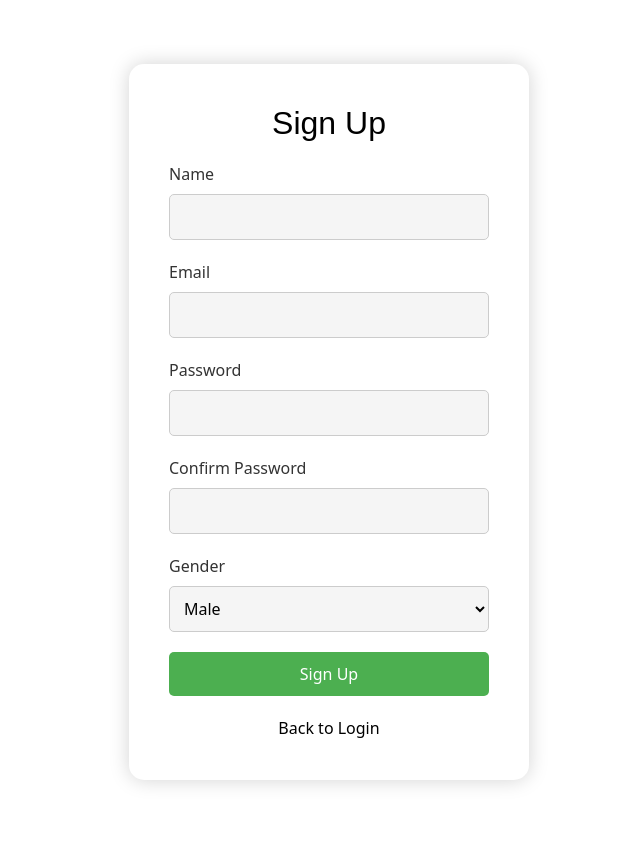
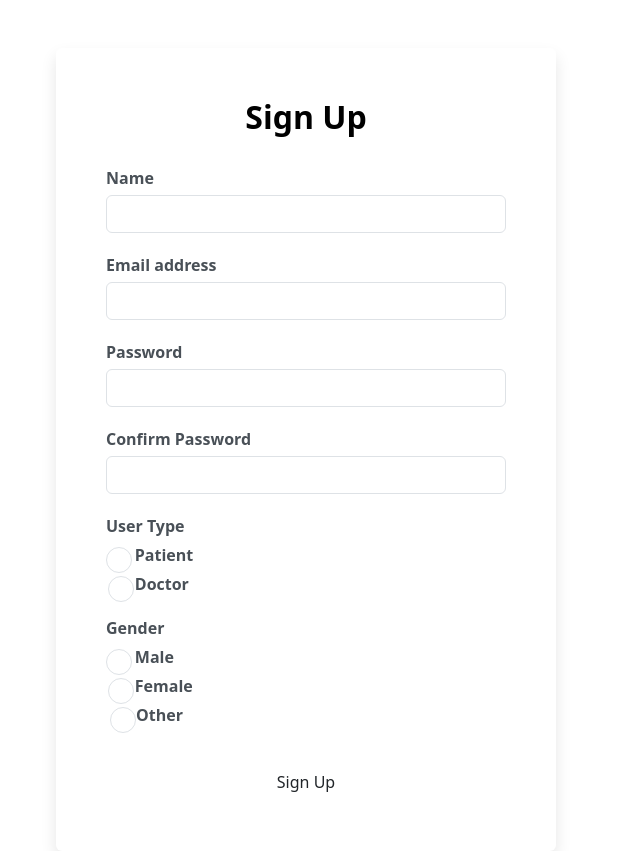
Before and after one commit to KhawajaZubair/hh-frontend, a React (Create React App) app: page /signup in a window 1280 px wide. Shown: the whole page, without its empty margins (311-951 px from the left). Built offline with nearby package versions, Linux system fonts and the light colour scheme.

Commit message:
change in signup form
change in signup form

```diff
--- a/package.json
+++ b/package.json
@@ -9,6 +9,7 @@
     "@testing-library/jest-dom": "^5.17.0",
     "@testing-library/react": "^13.4.0",
     "@testing-library/user-event": "^13.5.0",
+    "axios": "^1.7.2",
     "bootstrap": "^5.3.3",
     "react": "^18.2.0",
     "react-bootstrap": "^2.10.2",
--- a/src/Style/signup.css
+++ b/src/Style/signup.css
@@ -1,71 +1,84 @@
-.form {
- max-width: 400px;
-  margin: 5% auto;
-background-color: #ffffff;
-  border-radius: 15px;
-  box-shadow: 0px 0px 20px rgba(0, 0, 0, 0.176);
-  padding: 40px;
-  position: relative;
-  overflow: hidden;
+.signup-card {
+  box-shadow: 0 8px 16px rgba(0, 0, 0, 0.1);
+  border-radius: 10px;
+  background-color: #ffffff;
+  border: none;
+  width: 100%;
+  max-width: 500px;
+  padding: 30px;
 }
 
-.form h2 {
-  text-align: center;
-  margin-bottom: 20px;
-  color: #000000;
+.signup-card-body {
+  padding: 2rem;
 }
 
-.form-group {
-  margin-bottom: 20px;
+.signup-card-title {
+  margin-bottom: 30px;
+  font-weight: bold;
+  font-size: 2rem;
+  color: #000000;
+  text-align: center;
 }
 
-label {
-  display: block;
-  margin-bottom: 8px;
-  color: #333;
-}
-
-input,
-select {
-  width: 100%;
-  padding: 10px;
-  border-radius: 5px;
-  border: 1px solid #ccc;
-  background-color: #f5f5f5;
-}
-
-small {
-  color: #f44336;
-  margin-top: 5px;
+.signup-form-group label {
+  font-weight: bold;
+  color: #495057;
+  margin-bottom: 5px;
   display: block;
 }
 
-button[type="submit"] {
-  width: 100%;
-  padding: 10px;
+.signup-form-control {
+  border-radius: 5px;
+  border: 1px solid #ced4da;
+  padding: 0.75rem 1rem;
+  font-size: 1rem;
+  margin-bottom: 1rem;
+  background: #f8f9fa;
+  transition: all 0.3s;
+}
+
+.signup-form-control:focus {
+  border-color: #007bff;
+  box-shadow: 0 0 5px rgba(0, 123, 255, 0.5);
+  background: #ffffff;
+}
+
+.signup-form-check-label {
+  font-weight: normal;
+  color: #495057;
+  margin-left: 0.3rem;
+}
+
+.signup-form-check-input:checked ~ .signup-form-check-label {
+  font-weight: bold;
+  color: #007bff;
+}
+
+.signup-btn {
+  background-color: #4caf50;
   border: none;
   border-radius: 5px;
-  background-color: #4caf50;
-  color: white;
+  padding: 0.75rem 1.5rem;
+  font-size: 1.25rem;
+  font-weight: bold;
+  color: #ffffff;
   cursor: pointer;
-  transition: background-color 0.3s ease;
+  transition: background-color 0.3s ease-in-out, transform 0.3s ease-in-out;
+  width: 100%;
+  margin-top: 1rem;
 }
 
-button[type="submit"]:hover {
-  background-color: #45a049;
+.signup-btn:hover {
+  background-color: rgba(76, 175, 80, 0.2);
+  transform: translateY(-3px);
 }
 
-.extra-links {
+.signup-alert-danger {
+  border-radius: 5px;
+  font-weight: bold;
   text-align: center;
+  margin-bottom: 1.5rem;
+  background-color: #dc3545;
+  color: #ffffff;
+  padding: 1rem;
 }
-
-.extra-links a {
-  color: #000000;
-  text-decoration: none;
-}
-
-.extra-links a:hover {
-  text-decoration: underline;
-    color: #45a049;
-
-}
--- a/src/components/signup.js
+++ b/src/components/signup.js
@@ -1,111 +1,226 @@
-import React from "react";
+import React, { useState } from "react";
+import axios from "axios";
 import "../Style/signup.css";
-import { useForm } from "react-hook-form";
-import axios from "axios";
-import { useNavigate, Link } from "react-router-dom";
 
-function Signup({ toggleSignUpForm }) {
-  const {
-    register,
-    handleSubmit,
-    formState: { errors },
-    watch,
-  } = useForm();
+function SignUp() {
+  const [name, setName] = useState("");
+  const [email, setEmail] = useState("");
+  const [password, setPassword] = useState("");
+  const [passwordConfirmation, setPasswordConfirmation] = useState("");
+  const [userType, setUserType] = useState("");
+  const [gender, setGender] = useState("");
+  const [error, setError] = useState("");
 
-  const navigate = useNavigate(); // For redirecting to the login page
+  const validateForm = () => {
+    if (!email.match(/^[^\s@]+@[^\s@]+\.[^\s@]+$/)) {
+      setError("Invalid email address");
+      return false;
+    }
+    if (password.length < 6) {
+      setError("Password must be at least 6 characters long");
+      return false;
+    }
+    if (password !== passwordConfirmation) {
+      setError("Passwords do not match");
+      return false;
+    }
+    setError("");
+    return true;
+  };
 
-  const onSubmit = async (data) => {
+  const handleRegister = async (e) => {
+    e.preventDefault();
+    if (!validateForm()) return;
+
+    const status = userType === "patient" ? 0 : 1;
+
     try {
-      const response = await axios.post(
+      const response = await fetch(
         "https://holistichlth.000webhostapp.com/api/register",
         {
-          name: data.username,
-          email: data.email,
-          password: data.password,
-          gender: data.gender,
-          status: 0,
+          method: "POST",
+          headers: {
+            "Content-Type": "application/json",
+          },
+          body: JSON.stringify({
+            name,
+            email,
+            password,
+            password_confirmation: passwordConfirmation,
+            status,
+            gender,
+          }),
         }
       );
-      console.log("Registration Successful:", response.data);
-      navigate("/login"); // Redirect to login page upon successful registration
-    } catch (error) {
-      console.error("There was an error registering:", error);
-      if (error.response) {
-        console.error("Server responded with status:", error.response.status);
-      } else if (error.request) {
-        console.error("No response received:", error.request);
+
+      const data = await response.json();
+
+      if (response.ok) {
+        console.log("User registered:", data.user);
       } else {
-        console.error("Error setting up the request:", error.message);
+        setError(data.errors || "Something went wrong!");
       }
+    } catch (err) {
+      setError("Network error: " + err.message);
     }
   };
 
   return (
-    <form onSubmit={handleSubmit(onSubmit)} className="form">
-      <h2>Sign Up</h2>
-      <div className="form-group">
-        <label htmlFor="username">Name</label>
+    <div className="container signup-container">
+      <div className="row justify-content-center">
+        <div className="col-md-6">
+          <div className="card signup-card mt-5">
+            <div className="card-body signup-card-body">
+              <h3 className="signup-card-title">Sign Up</h3>
+              {error && (
+                <div className="alert signup-alert-danger">{error}</div>
+              )}
+              <form onSubmit={handleRegister}>
+                <div className="form-group signup-form-group">
+                  <label htmlFor="name">Name</label>
                   <input
-          id="username"
                     type="text"
-          {...register("username", { required: true })}
+                    className="form-control signup-form-control"
+                    id="name"
+                    value={name}
+                    onChange={(e) => setName(e.target.value)}
+                    required
                   />
-        {errors.username && <small>Username is required</small>}
                 </div>
-      <div className="form-group">
-        <label htmlFor="email">Email</label>
+                <div className="form-group signup-form-group">
+                  <label htmlFor="email">Email address</label>
                   <input
+                    type="email"
+                    className="form-control signup-form-control"
                     id="email"
-          type="email"
-          {...register("email", { required: true })}
+                    value={email}
+                    onChange={(e) => setEmail(e.target.value)}
+                    required
                   />
-        {errors.email && <small>Email is required</small>}
                 </div>
-      <div className="form-group">
+                <div className="form-group signup-form-group">
                   <label htmlFor="password">Password</label>
                   <input
+                    type="password"
+                    className="form-control signup-form-control"
                     id="password"
-          type="password"
-          {...register("password", { required: true, minLength: 8 })}
+                    value={password}
+                    onChange={(e) => setPassword(e.target.value)}
+                    required
                   />
-        {errors.password && (
-          <small>Password must be at least 8 characters long</small>
-        )}
                 </div>
-      <div className="form-group">
+                <div className="form-group signup-form-group">
                   <label htmlFor="confirmPassword">Confirm Password</label>
                   <input
+                    type="password"
+                    className="form-control signup-form-control"
                     id="confirmPassword"
-          type="password"
-          {...register("confirmPassword", {
-            required: true,
-            validate: (value) =>
-              value === watch("password") || "Passwords do not match",
-          })}
+                    value={passwordConfirmation}
+                    onChange={(e) => setPasswordConfirmation(e.target.value)}
+                    required
                   />
-        {errors.confirmPassword && (
-          <small>{errors.confirmPassword.message}</small>
-        )}
                 </div>
-      <div className="form-group">
+                <div className="form-group signup-form-group">
+                  <label>User Type</label>
+                  <div className="form-check">
+                    <input
+                      className="form-check-input"
+                      type="radio"
+                      name="userType"
+                      id="patient"
+                      value="patient"
+                      checked={userType === "patient"}
+                      onChange={(e) => setUserType(e.target.value)}
+                    />
+                    <label
+                      className="form-check-label signup-form-check-label"
+                      htmlFor="patient"
+                    >
+                      Patient
+                    </label>
+                  </div>
+                  <div className="form-check">
+                    <input
+                      className="form-check-input"
+                      type="radio"
+                      name="userType"
+                      id="doctor"
+                      value="doctor"
+                      checked={userType === "doctor"}
+                      onChange={(e) => setUserType(e.target.value)}
+                    />
+                    <label
+                      className="form-check-label signup-form-check-label"
+                      htmlFor="doctor"
+                    >
+                      Doctor
+                    </label>
+                  </div>
+                </div>
+                <div className="form-group signup-form-group">
                   <label>Gender</label>
-        <select {...register("gender", { required: true })}>
-          <option value="male">Male</option>
-          <option value="female">Female</option>
-          <option value="not_specified">Do not specify</option>
-        </select>
-        {errors.gender && <small>Please select your gender</small>}
+                  <div className="form-check">
+                    <input
+                      className="form-check-input"
+                      type="radio"
+                      name="gender"
+                      id="male"
+                      value="male"
+                      checked={gender === "male"}
+                      onChange={(e) => setGender(e.target.value)}
+                    />
+                    <label
+                      className="form-check-label signup-form-check-label"
+                      htmlFor="male"
+                    >
+                      Male
+                    </label>
                   </div>
-      <div className="form-group">
-        <button type="submit">Sign Up</button>
+                  <div className="form-check">
+                    <input
+                      className="form-check-input"
+                      type="radio"
+                      name="gender"
+                      id="female"
+                      value="female"
+                      checked={gender === "female"}
+                      onChange={(e) => setGender(e.target.value)}
+                    />
+                    <label
+                      className="form-check-label signup-form-check-label"
+                      htmlFor="female"
+                    >
+                      Female
+                    </label>
                   </div>
-      <div className="extra-links">
-        <Link to="/login" onClick={toggleSignUpForm}>
-          Back to Login
-        </Link>
+                  <div className="form-check">
+                    <input
+                      className="form-check-input"
+                      type="radio"
+                      name="gender"
+                      id="other"
+                      value="other"
+                      checked={gender === "other"}
+                      onChange={(e) => setGender(e.target.value)}
+                    />
+                    <label
+                      className="form-check-label signup-form-check-label"
+                      htmlFor="other"
+                    >
+                      Other
+                    </label>
                   </div>
+                </div>
+                <button type="submit" className="btn signup-btn btn-block">
+                  Sign Up
+                </button>
               </form>
+            </div>
+          </div>
+        </div>
+      </div>
+    </div>
   );
 }
 
-export default Signup;
+export default SignUp;
```
Also changed, not shown: src/components/navbar.js (+1 -8 lines), 1 other file (tests, documents, lock files or other folders). Lines whose indentation alone changed are shown as unchanged.
